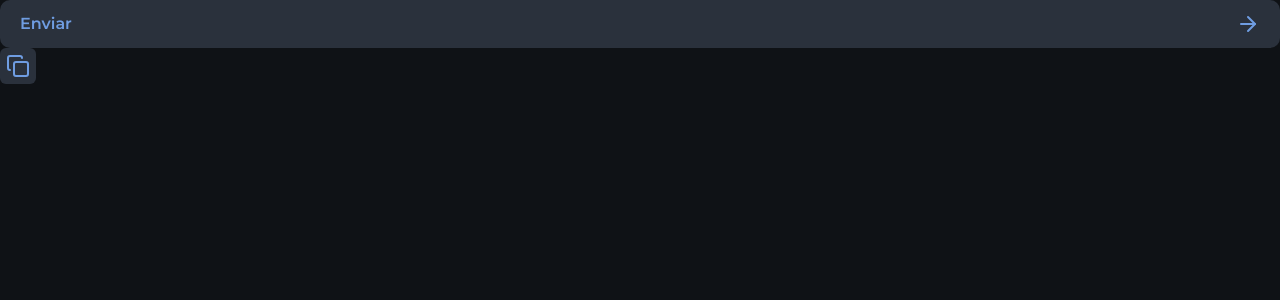
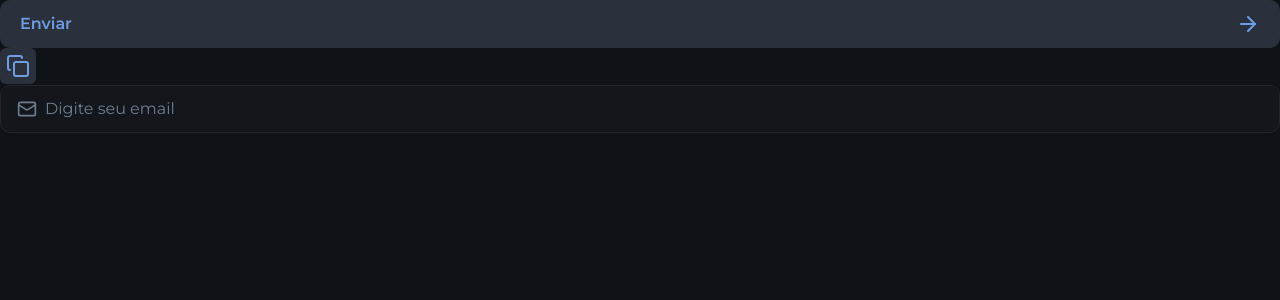
Before and after one commit to GuilhermeAG015/nlw_18_02_2025, a Next.js app: page / in a window 1280 px wide. Shown: the top 300 px of the page. Built offline with nearby package versions, Linux system fonts and the light colour scheme.

Commit message:
Adding Input and biome

```diff
--- /dev/null
+++ b/biome.json
@@ -0,0 +1,34 @@
+{
+	"$schema": "https://biomejs.dev/schemas/1.9.4/schema.json",
+	"vcs": {
+		"enabled": false,
+		"clientKind": "git",
+		"useIgnoreFile": false
+	},
+	"files": {
+		"ignoreUnknown": false,
+		"ignore": []
+	},
+	"formatter": {
+		"enabled": true,
+		"indentStyle": "space",
+    "indentWidth": 2,
+    "lineWidth": 80
+	},
+	"organizeImports": {
+		"enabled": true
+	},
+	"linter": {
+		"enabled": true,
+		"rules": {
+			"recommended": true
+		}
+	},
+	"javascript": {
+		"formatter": {
+			"quoteStyle": "single",
+      "trailingCommas": "es5",
+      "semicolons": "asNeeded"
+		}
+	}
+}
--- a/package.json
+++ b/package.json
@@ -1,6 +1,6 @@
 {
   "name": "nlw_18_02_2025",
-  "version": "0.1.0",
+  "version": "0.1.1",
   "private": true,
   "scripts": {
     "dev": "next dev --turbopack",
@@ -18,6 +18,7 @@
     "tailwindcss": "^4.0.7"
   },
   "devDependencies": {
+    "@biomejs/biome": "^1.9.4",
     "@types/node": "^20",
     "@types/react": "^19",
     "@types/react-dom": "^19",
--- a/src/app/layout.tsx
+++ b/src/app/layout.tsx
@@ -27,7 +27,7 @@
   children: React.ReactNode;
 }>) {
   return (
-    <html lang="pt-br" className={`${oxanium.variable} ${montserrat.variable}`}>
+    <html lang="en" className={`${oxanium.variable} ${montserrat.variable}`}>
       <body className='bg-gray-900 text-gray-100 antialiased'>
         {children}
       </body>
--- a/src/app/page.tsx
+++ b/src/app/page.tsx
@@ -1,7 +1,8 @@
-import { ArrowRight, Copy } from "lucide-react";
+import { ArrowRight, Copy, Mail } from "lucide-react";
 
 import { Button } from "@/components/Button";
 import { IconButton } from "@/components/IconButton";
+import { InputRoot, InputIcon, InputField } from "@/components/Input";
 
 export default function Home() {
   return (
@@ -13,6 +14,14 @@
       <IconButton>
         <Copy />
       </IconButton>
+      <div>
+        <InputRoot>
+          <InputIcon>
+            <Mail className="size-5" />
+          </InputIcon>
+          <InputField placeholder="Digite seu email" />
+        </InputRoot>
+      </div>
     </main>
   );
 }
--- a/src/components/Button/index.tsx
+++ b/src/components/Button/index.tsx
@@ -1,4 +1,4 @@
-import { ComponentProps } from "react"
+import type { ComponentProps } from "react"
 
 interface ButtonProps extends ComponentProps<'button'>{}
 
--- a/src/components/IconButton/index.tsx
+++ b/src/components/IconButton/index.tsx
@@ -1,4 +1,4 @@
-import { ComponentProps } from "react"
+import type { ComponentProps } from "react"
 
 interface IconButtonProps extends ComponentProps<'button'>{}
 export function IconButton(props: IconButtonProps) {
--- /dev/null
+++ b/src/components/Input/index.tsx
@@ -0,0 +1,37 @@
+import type { ComponentProps } from "react";
+
+interface InputRootProps extends ComponentProps<'div'> {
+  error?: boolean
+}
+
+export function InputRoot({ error = false, ...props }: InputRootProps) {
+  return (
+    <div
+      data-error={error}
+      className='group bg-gray-800 h-12 border border-gray-600 rounded-xl px-4 flex items-center gap-2 focus-within:border-gray-100 data-[error=true]:border-danger'
+      {...props}
+    />
+  )
+}
+
+interface InputIconProps extends ComponentProps<'span'> {}
+
+export function InputIcon(props: InputIconProps) {
+  return (
+    <span
+      className='text-gray-400 group-focus-within:text-gray-100 group-[&:not(:has(input:placeholder-shown))]:text-gray-100 group-data-[error=true]:text-danger'
+      {...props}
+    />
+  )
+}
+
+interface InputFieldProps extends ComponentProps<'input'> {}
+
+export function InputField(props: InputFieldProps) {
+  return (
+    <input
+      className="bg-transparent flex-1 outline-0 placeholder-gray-400"
+      {...props}
+    />
+  )
+}
```
Also changed, not shown: 1 other file (tests, documents, lock files or other folders).
